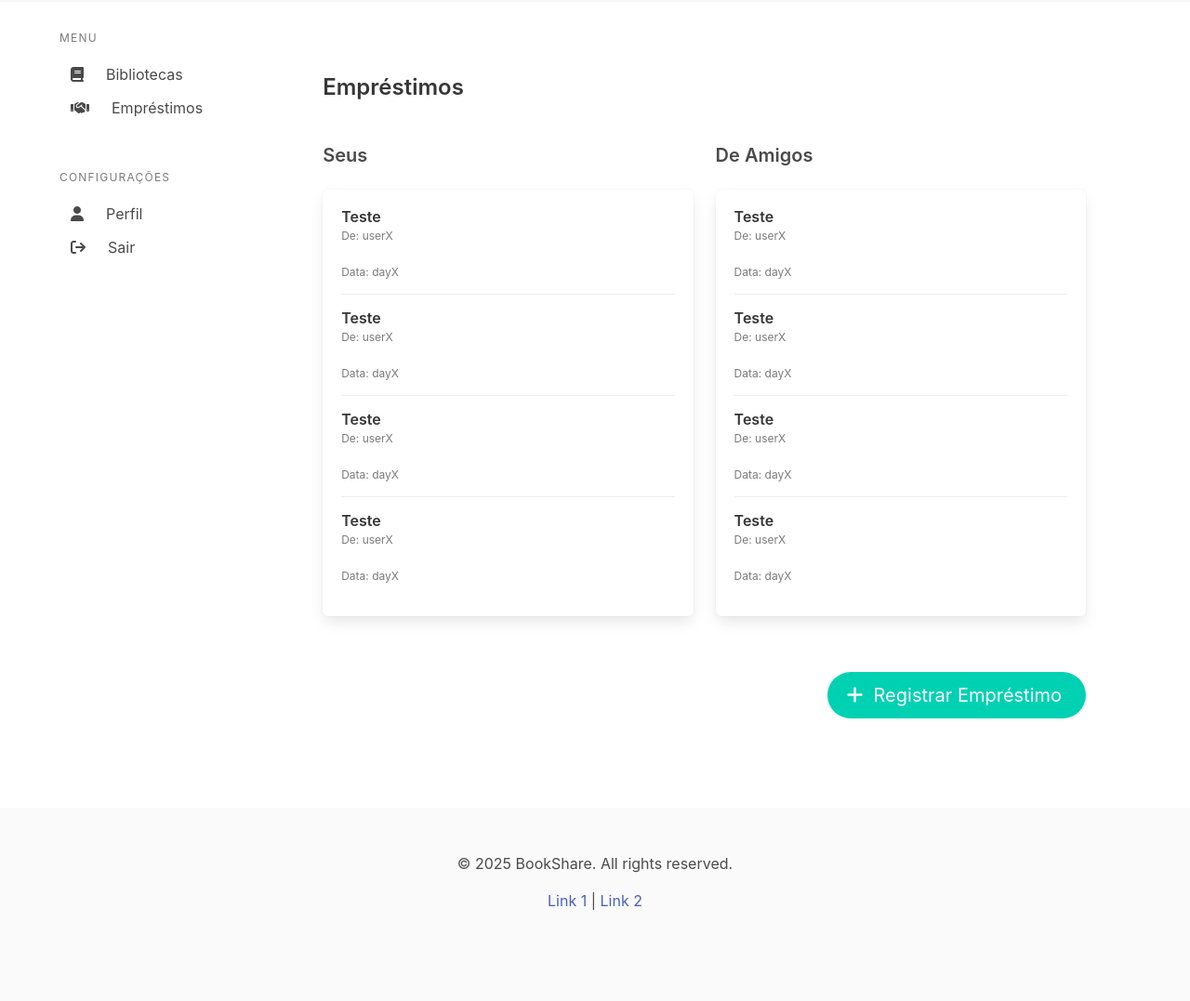
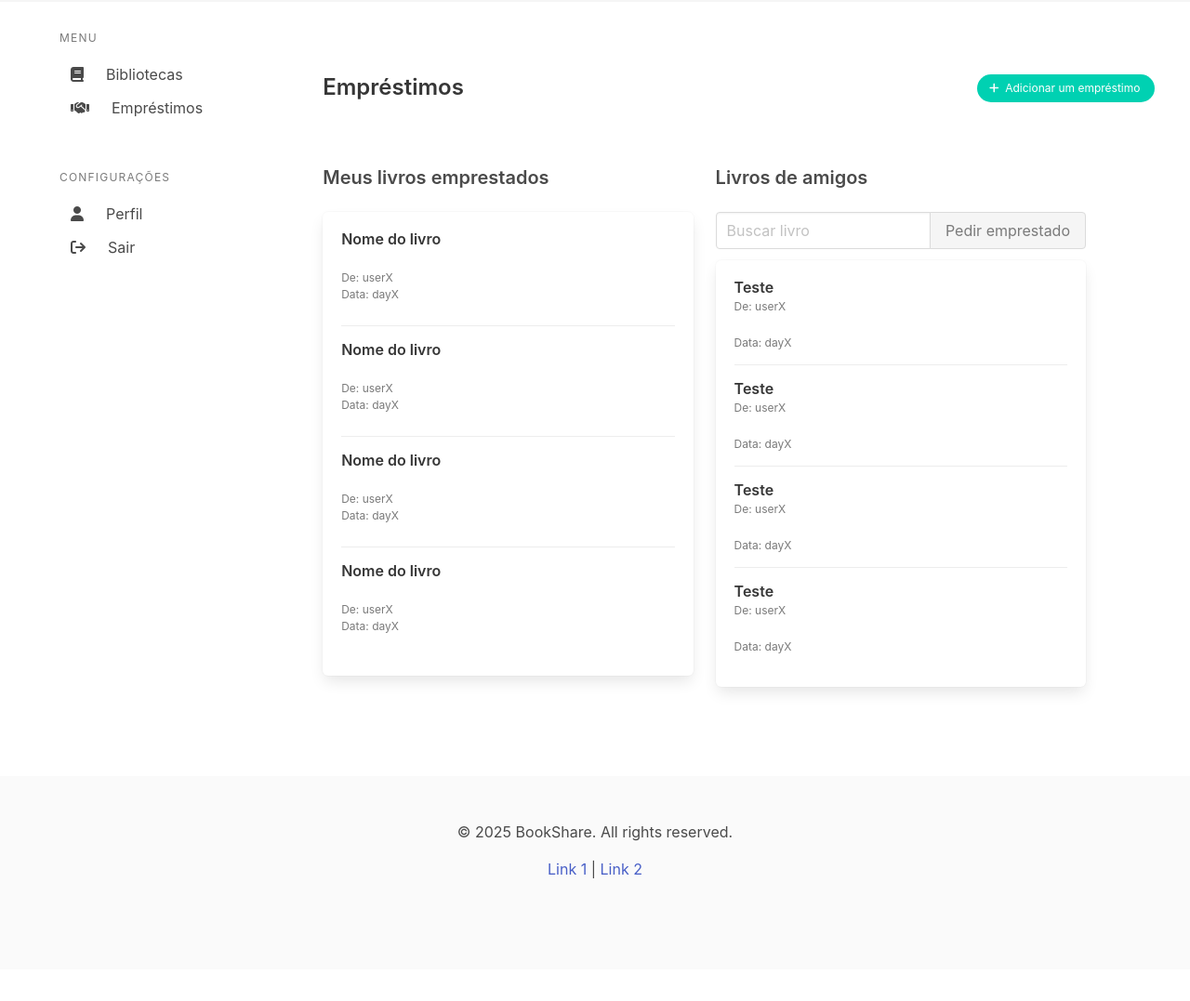
Before and after one commit to ern4m/bookshare, a Flask app: page /dashboard/borrowings in a window 1280 px wide. Shown: the part 52-1129 px from the top of the page at 93% size. After the commit the page ends 997 px from the top, so only its background shows below. Run offline with Flask 3, Linux system fonts and the light colour scheme; the visitor is signed in with stand-in values (Sample User, id 1); some libraries are stand-ins or nearby versions.

Commit message:
style: atualização paginas emprestimos livros, e bibliotecas

```diff
--- a/app/templates/dashboard/borrowings.html
+++ b/app/templates/dashboard/borrowings.html
@@ -5,19 +5,43 @@
 {% block content %}
 <section class="section">
     <div class="container">
-        <h2 class="title is-4 mb-6">Empréstimos</h2>
+
+        <div class="field columns">
+            <div class="column is-10">
+                <h2 class="title is-4 mb-6">Empréstimos</h2>
+            </div>
+            <div class="column is-2">
+                <a href="#" class="button is-primary is-rounded is-small ">
+                <span class="icon">
+                    <i class="fas fa-plus"></i>
+                </span>
+                <span>Adicionar um empréstimo</span>
+            </a>
+            </div>
+
+
+        </div>
         <div class="columns">
             <!-- Seus Empréstimos -->
             <div class="column">
-                <h3 class="subtitle is-5 has-text-weight-semibold">Seus</h3>
+                <h3 class="subtitle is-5 has-text-weight-semibold">Meus livros emprestados</h3>
                 <div class="box">
                     <ul>
                         {% for borrowing in range(4) %}
-                            <li class="media mb-4">
+                            <li class="media mb-5">
                                 <div class="media-content">
-                                    <p class="title is-6">{{ "Teste" }}</p>
-                                    <p class="subtitle is-7 has-text-grey">De: userX</p>
-                                    <p class="subtitle is-7 has-text-grey">Data: dayX</p>
+                                    <p class="title is-6">{{ "Nome do livro" }}</p>
+                                    <div class="columns">
+                                        <div class="column is-10 ">
+                                        <p class=" is-size-7 has-text-grey">De: userX</p>
+                                    <p class=" is-size-7 has-text-grey">Data: dayX</p>
+                                    </div>
+                                        <div class="column is-2">
+
+
+                                    </div>
+                                    </div>
+
                                 </div>
                             </li>
                         {% endfor %}
@@ -27,7 +51,17 @@
 
             <!-- Empréstimos de Amigos -->
             <div class="column">
-                <h3 class="subtitle is-5 has-text-weight-semibold">De Amigos</h3>
+                <h3 class="subtitle is-5 has-text-weight-semibold">Livros de amigos</h3>
+                <div class="field has-addons">
+  <p class="control">
+    <input class="input" type="text" placeholder="Buscar livro">
+  </p>
+  <p class="control">
+    <a class="button is-static">
+      Pedir emprestado
+    </a>
+  </p>
+</div>
                 <div class="box">
                     <ul>
                         {% for borrowing in range(4) %}
@@ -44,15 +78,7 @@
             </div>
         </div>
 
-        <!-- Botão de Registrar Novo Empréstimo -->
-        <div class="has-text-right mt-6">
-            <a href="/borrowing/add" class="button is-primary is-rounded is-medium">
-                <span class="icon">
-                    <i class="fas fa-plus"></i>
-                </span>
-                <span>Registrar Empréstimo</span>
-            </a>
-        </div>
+
     </div>
 </section>
 {% endblock %}
```
Also changed, not shown: app/templates/dashboard/book.html (+21 -39 lines), app/templates/dashboard/library.html (+4 -33 lines).
